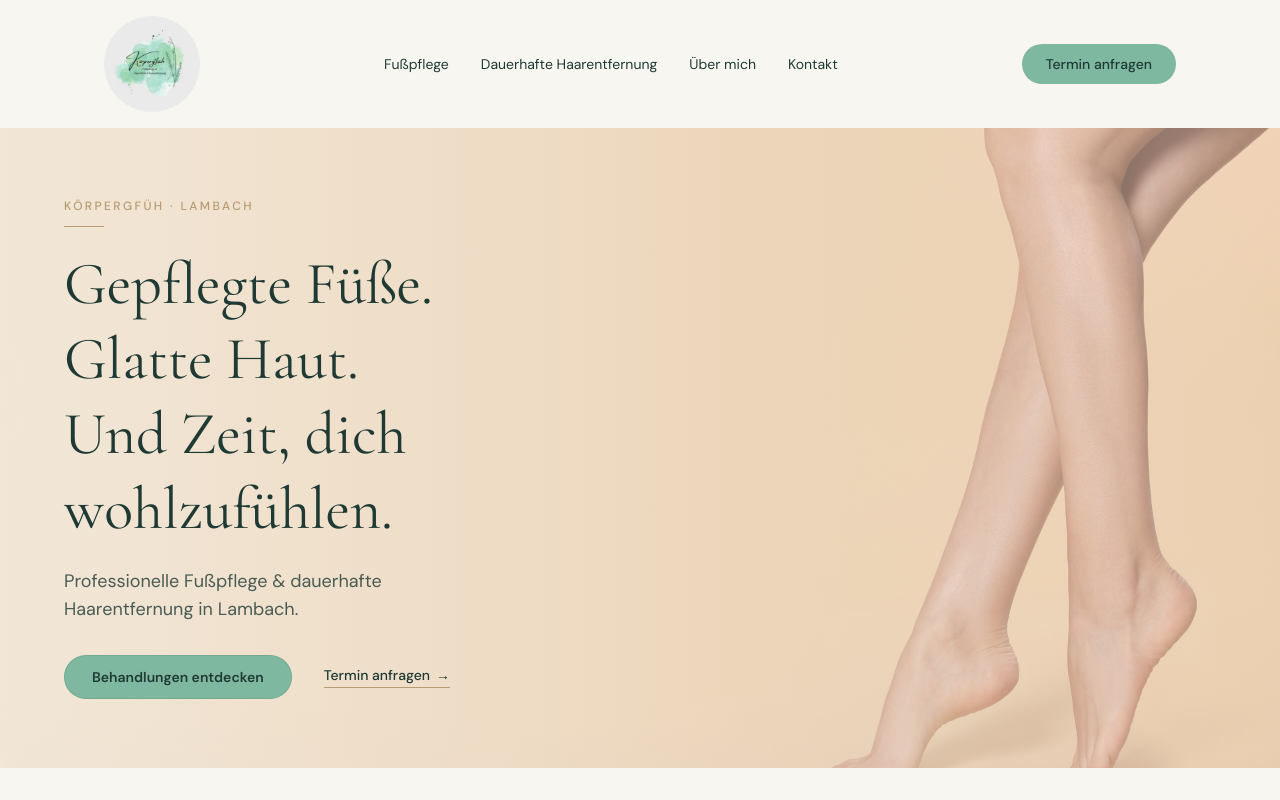
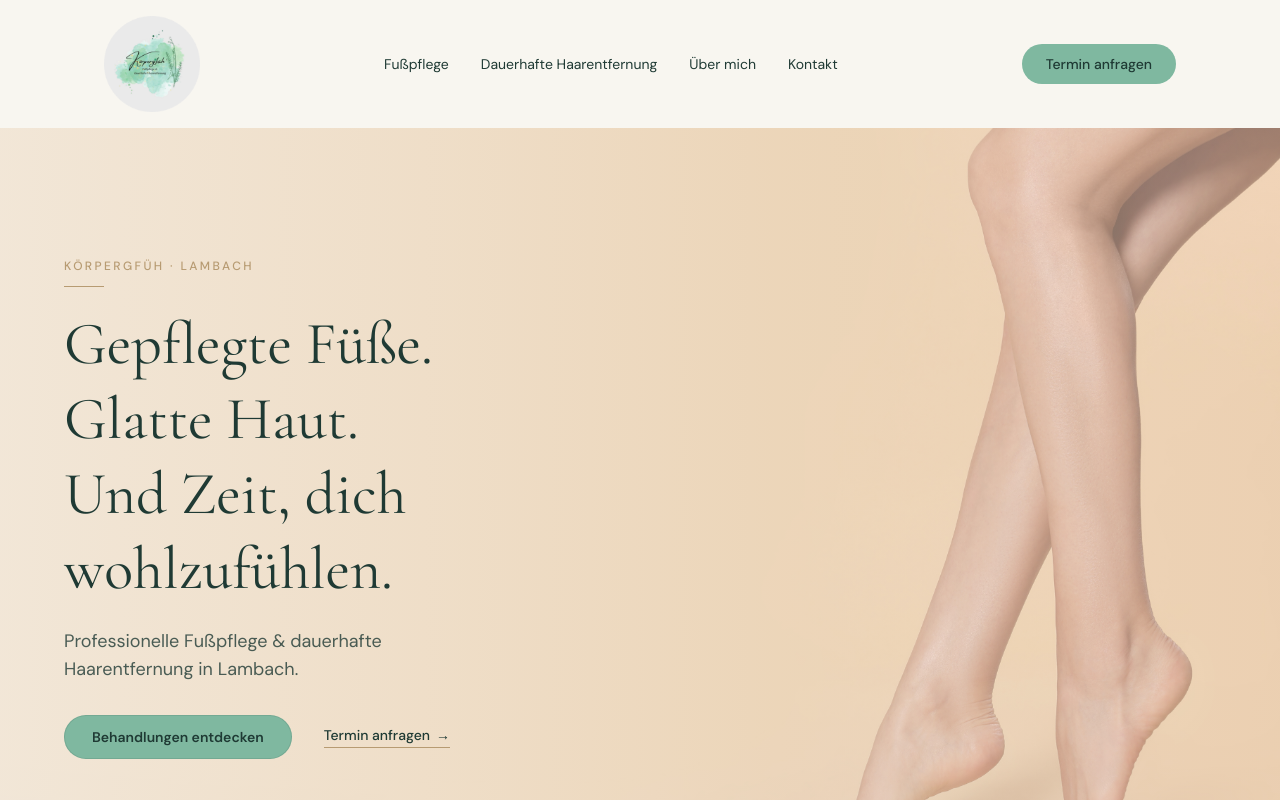
Before and after one commit to Javera-Studio/koerpergfueh, a Next.js app: page / in a window 1280 px wide. Shown: the top 800 px of the page. Built offline with nearby package versions, Linux system fonts and the light colour scheme; a web font is replaced by a local one.

Commit message:
Hero: mehr Höhe + Bildanker unten, damit Beine/Füße nicht abgeschnitten werden
Erhöht die Mindesthöhe der Hero-Section und ankert das Hintergrundbild an
right/bottom statt nur right, damit object-cover den Bildausschnitt oben
statt unten kürzt.

```diff
--- a/src/components/sections/Hero.tsx
+++ b/src/components/sections/Hero.tsx
@@ -10,14 +10,14 @@ import Link from "next/link";
 export function Hero() {
   return (
     <section className="relative overflow-hidden">
-      <div className="relative flex min-h-[560px] items-center lg:min-h-[640px]">
+      <div className="relative flex min-h-[640px] items-center lg:min-h-[760px]">
         <Image
           src="/images/herobild.png"
           alt="Gepflegte Beine und Füße – dauerhafte Haarentfernung und Fußpflege bei Körpergfüh in Lambach"
           fill
           preload
           sizes="100vw"
-          className="object-cover object-right"
+          className="object-cover object-[right_bottom]"
         />
         <div className="pointer-events-none absolute inset-0 bg-[linear-gradient(90deg,rgba(245,240,232,0.82)_0%,rgba(245,240,232,0.65)_35%,rgba(245,240,232,0.5)_60%,rgba(245,240,232,0.4)_100%)]" />
 
```
